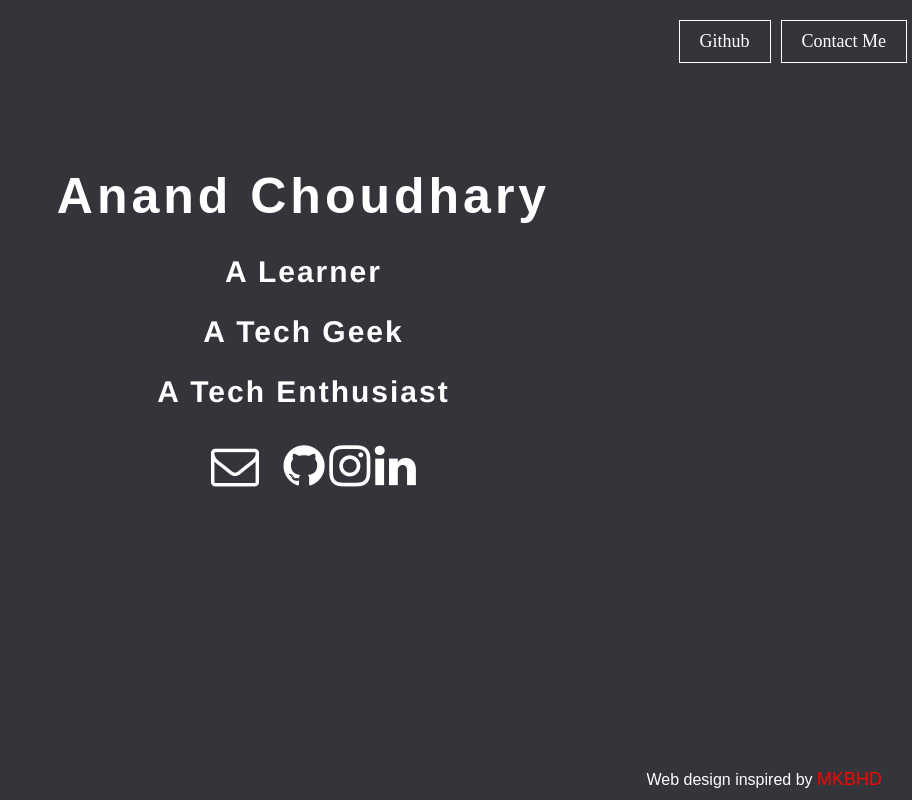
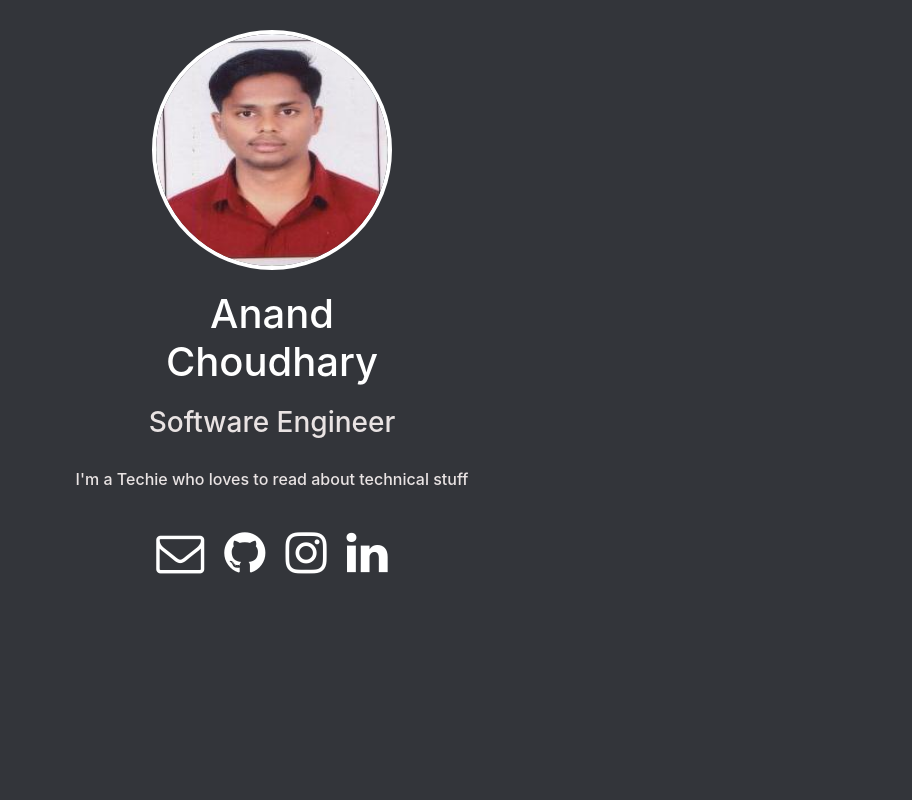
Before and after one commit to anandpc/anandpc.github.io, a plain HTML site: page index.html in a window 1280 px wide. Shown: the whole page, without its empty margins (368-1280 px from the left). Drawn offline with nearby package versions, Linux system fonts and the light colour scheme.

Commit message:
updated website

```diff
--- a/index.html
+++ b/index.html
@@ -1,34 +1,35 @@
 <!doctype html>
+<html lang="en">
+
 <head>
+    <!-- Required meta tags -->
+    <meta charset="utf-8">
+    <meta name="viewport" content="width=device-width, initial-scale=1, shrink-to-fit=no">
     <title>Anand Choudhary</title>
+    <link rel="stylesheet" href="https://stackpath.bootstrapcdn.com/bootstrap/4.4.1/css/bootstrap.min.css" integrity="sha384-Vkoo8x4CGsO3+Hhxv8T/Q5PaXtkKtu6ug5TOeNV6gBiFeWPGFN9MuhOf23Q9Ifjh" crossorigin="anonymous" />
+    <link rel="stylesheet" href="https://cdnjs.cloudflare.com/ajax/libs/font-awesome/4.7.0/css/font-awesome.min.css">
     <link href="style.css" rel="stylesheet" />
-       <meta name ="viewport" content="width=device-width, initial-scale=1"/>
-        <link rel="stylesheet" href="https://cdnjs.cloudflare.com/ajax/libs/font-awesome/4.7.0/css/font-awesome.min.css">
 </head>
+
 <body>
-  		<header>
-        <nav>
-        <ul>
-          <li><a href="#">Contact Me</a></li>
-          <li><a href="https://github.com/anandpc">Github</a></li>
-        </ul>
-      </nav>
-  		</header>
-      <div class="clear-fix"></div>
-      <div class="container info-container">
-        <div id="info">
-          <h1 id="info-heading">Anand Choudhary</h1>
-          <h3 id="info-sub-heading">A Learner<br> A Tech Geek<br>A Tech Enthusiast</h3>
-          <a href="mailto:anandpc13@gmail.com"><i class="fa fa-envelope-o" style="font-size:48px;color:white;margin:20px"></i></a>
-          <a href="http://www.github.com/anandpc"><i class="fa fa-github" style="font-size:48px;color:white;"></i></a>
-		<a href="#"><i class="fa fa-instagram" style="font-size:48px;color:white;"></i></a>
-		<a href="#"><i class="fa fa-linkedin" style="font-size:48px;color:white;"></i></a>
+    <div class="container">
+
+        <img src="res/Pic.jpg" alt="me" class="avatar d-flex justify-content-center">
+
+        <div class="info">
+            <h1 id="info-heading">Anand<br>Choudhary</h1>
+            <h3 id="info-sub-heading">Software Engineer</h3>
+            <h6 id="info-about">I'm a Techie who loves to read about technical stuff</h6>
         </div>
+
+        <div class="contact-icons d-flex justify-content-center">
+            <a href="mailto:anandpc13@gmail.com"><i class="fa fa-envelope-o"></i></a>
+            <a href="http://www.github.com/anandpc"><i class="fa fa-github"></i></a>
+            <a href="#"><i class="fa fa-instagram"></i></a>
+            <a href="#"><i class="fa fa-linkedin"></i></a>
         </div>
-      <div class="clear-fix"></div>
-      <footer class="container">
-        <div><p>Web design inspired by <a href="https://www.mkbhd.com"><span style="color:red">MKBHD</span></a></p></div>
-      </footer>
 
+    </div>
 </body>
+
 </html>
--- a/style.css
+++ b/style.css
@@ -1,81 +1,52 @@
 /* Global CSS */
-*{
-	padding: 0px;
-	margin:0px;
+
+body {
+    margin: 30px;
+    background: #33353A;
 }
-.clear-fix{
-	overflow: auto;
+
+
+/****************************************/
+
+.selector-for-some-widget {
+    box-sizing: content-box;
 }
-body{
-	background: #33353A;
+
+.fa {
+    color: white;
+    font-size: 48px;
+    margin: 10px;
 }
-.container{
-	width:80%;
-	margin:auto;
-	font-size: 16px;
-	font-family: sans-serif;
+
+.info {
+    text-align: center;
 }
-a{
-	color:white;
-	text-decoration: none;
-	font-size: 18px;
+
+#info-heading {
+    color: white;
+    margin-top: 20px;
 }
-/* mouse over link */
-a:hover {
-		text-decoration: underline;
-    color: red;
+
+#info-sub-heading {
+    color: rgb(233, 227, 227);
+    margin-top: 20px;
 }
-/* End of Global CSS */
-header img{
-	margin:10px;
-	height: 70px;
-	width: 80px;
-	float: left;
+
+#info-about {
+    color: rgb(233, 227, 227);
+    margin-top: 30px;
 }
-nav ul li{
-	display: block;
-	margin: 20px 5px;
-	padding: 10px 20px;
-	float: right;
-	border:1px solid white;
 
+.avatar {
+    width: 240px;
+    height: 240px;
+    margin-left: auto;
+    margin-right: auto;
+    display: block;
+    border-radius: 50%;
+    border: solid 4px white;
 }
-#cartoon{
-	float: left;
-	width: 600px;
-	height: 600px;
-	margin-top: 50px;
+
+.contact-icons {
+    margin-top: 30px;
 }
-.info-container{
-	margin-top: 100px;
-	margin-right: 50px;
-	height: 500px;
-	width: 50%;
-	float: right;
-//	border: 1px solid white;
-}
-#info-heading{
-	font-size: 50px;
-	letter-spacing: 4px;
-}
-#info-sub-heading{
-	letter-spacing: 2px;
-	margin-top: 30px;
-	font-size: 30px;
-	font-family: helvetica;
-	line-height: 2em;
-}
-#info{
-	position: relative;
-	text-align: center;
-	color:white;
-	padding-top: 80px;
-	line-height: 2.0em;
-}
-footer div p{
-	margin: 10px 30px;
-	position: absolute;
-	color:white;
-	bottom: 0px;
-	right: 0px;
-}
```
Also changed, not shown: res/Pic.jpg (added), res/logo.png (deleted). Lines whose indentation alone changed are shown as unchanged.
